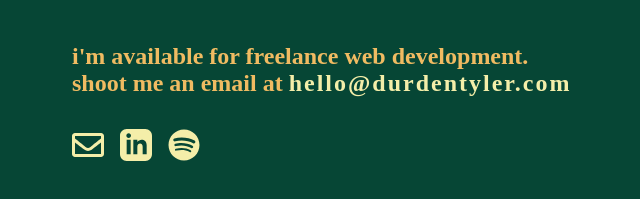
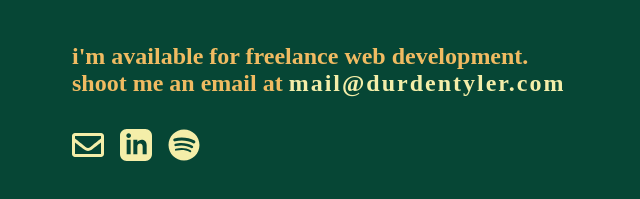
Before and after one commit to tylerjdurden/tylerjdurden.github.io, a Gatsby site: page / in a window 1280 px wide. Shown: the part 151-350 px from the top of the page, 0-640 px from the left. Built offline with nearby package versions, Linux system fonts and the light colour scheme; Gatsby itself is replaced by a stand-in of ours.

Commit message:
Update email address

```diff
--- a/src/pages/index.js
+++ b/src/pages/index.js
@@ -17,9 +17,9 @@
         </h1>
         <h2 className="index__subheading">
           i'm available for freelance web development.<br />
-          shoot me an email at <a className="index__subheading-link" href="mailto:hello@durdentyler.com">hello@durdentyler.com</a>
+          shoot me an email at <a className="index__subheading-link" href="mailto:mail@durdentyler.com">mail@durdentyler.com</a>
         </h2>
-        <a aria-label="Send email to Tyler" className="index__icon" href="mailto:hello@durdentyler.com">
+        <a aria-label="Send email to Tyler" className="index__icon" href="mailto:mail@durdentyler.com">
           <svg stroke="currentColor" fill="currentColor" strokeWidth="0" viewBox="0 0 512 512" height="2em" width="2em" xmlns="http://www.w3.org/2000/svg"><path d="M464 64H48C21.49 64 0 85.49 0 112v288c0 26.51 21.49 48 48 48h416c26.51 0 48-21.49 48-48V112c0-26.51-21.49-48-48-48zm0 48v40.805c-22.422 18.259-58.168 46.651-134.587 106.49-16.841 13.247-50.201 45.072-73.413 44.701-23.208.375-56.579-31.459-73.413-44.701C106.18 199.465 70.425 171.067 48 152.805V112h416zM48 400V214.398c22.914 18.251 55.409 43.862 104.938 82.646 21.857 17.205 60.134 55.186 103.062 54.955 42.717.231 80.509-37.199 103.053-54.947 49.528-38.783 82.032-64.401 104.947-82.653V400H48z"></path></svg>
         </a>
         <a aria-label="Link to Tyler's LinkedIn profile" className="index__icon" href="https://linkedin.com/in/tylerjdurden" rel="noreferrer" target="_blank">
```
Also changed, not shown: 1 other file.
